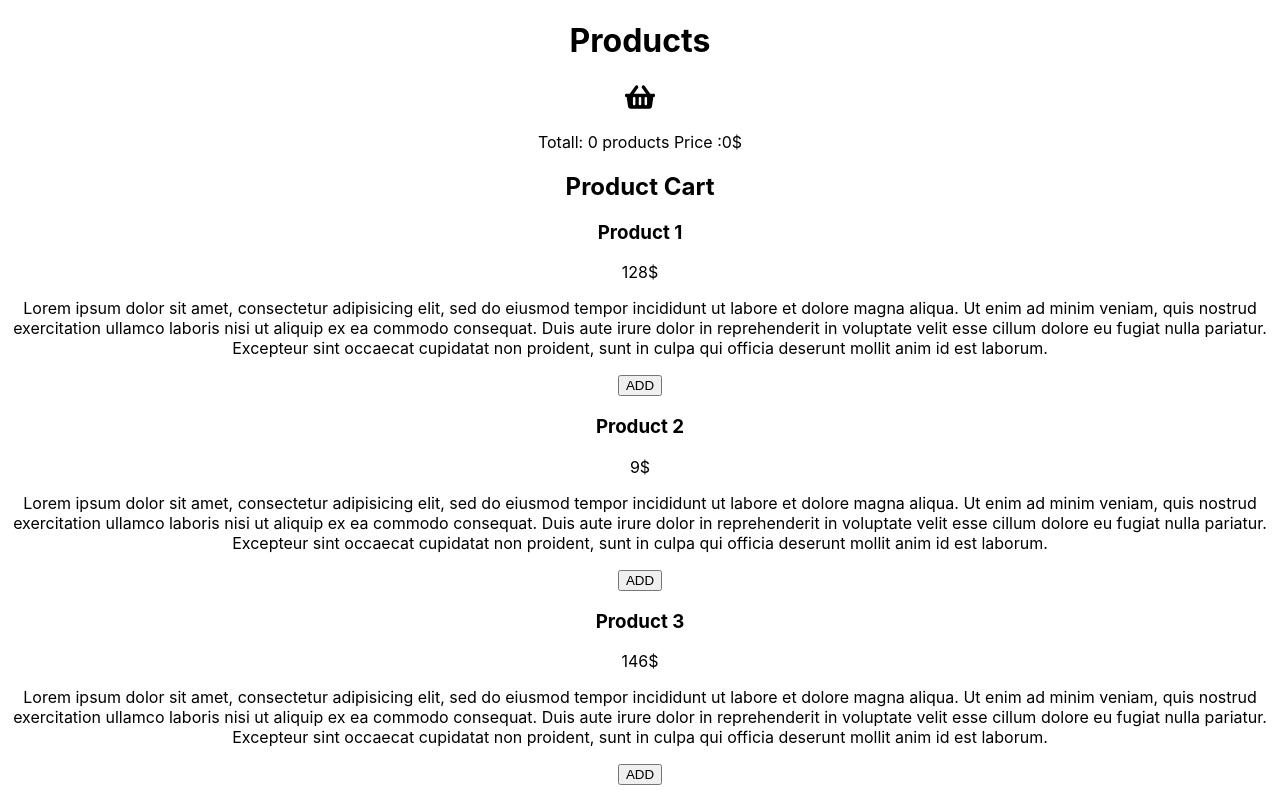
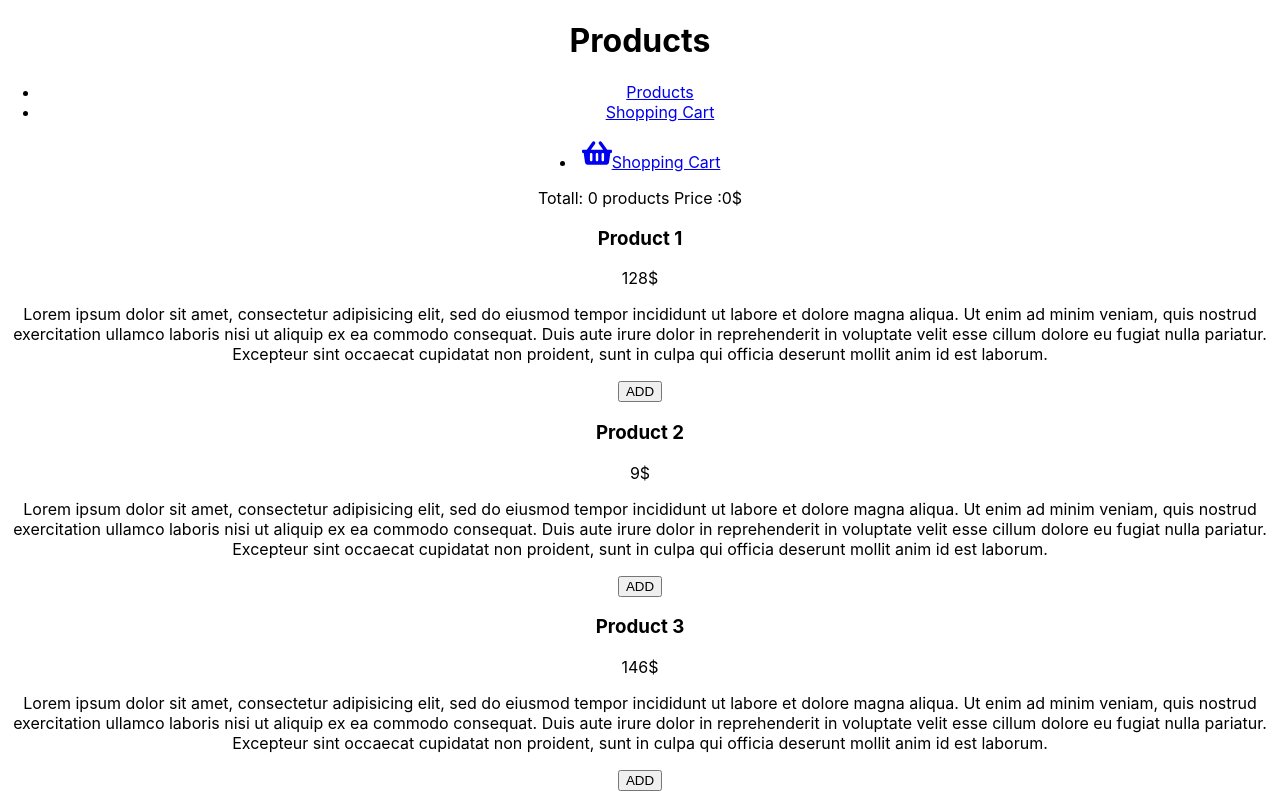
Before and after one commit to SvitlanaTsupryk-jul18/ProductApp, a React (Create React App) app: page / in a window 1280 px wide. Shown: the top 800 px of the page. Built offline with nearby package versions, Linux system fonts and the light colour scheme.

Commit message:
reactrouter implemented

```diff
--- a/package.json
+++ b/package.json
@@ -9,6 +9,7 @@
     "react-redux": "^7.1.0",
     "react-scripts": "3.1.1",
     "redux": "^4.0.4",
+    "react-router-dom": "^5.0.1",
     "redux-devtools-extension": "^2.13.8"
   },
   "scripts": {
--- a/src/App.js
+++ b/src/App.js
@@ -5,7 +5,8 @@ import Header from './Components/Header';
 import Cart from './Components/Cart';
 import Products from './Components/Products';
 import { connect } from 'react-redux';
-import { setProducts } from './redux/products'
+import { setProducts } from './redux/products';
+import { Switch, Route } from 'react-router-dom';
 
 class App extends React.Component {
   componentDidMount() {
@@ -16,8 +17,10 @@ class App extends React.Component {
     return (
       <div className="App">
         <Header />
-        <Cart />
-        <Products />
+        <Switch>
+          <Route exact path="/" component={Products} />
+          <Route path="/cart" component={Cart} />
+        </Switch>
       </div>
     );
   }
--- a/src/Components/Header.js
+++ b/src/Components/Header.js
@@ -1,12 +1,17 @@
 import React from 'react';
 import { connect } from 'react-redux';
 import { getCartItemsCount, getCartTotalPrice } from '../redux/store';
+import { NavLink } from 'react-router-dom';
 
 const Header = ({ count, price }) => (
     <header>
         <h1>Products</h1>
+        <ul>
+            <li><NavLink exact to="/">Products</NavLink></li>
+            <li><NavLink to="/cart">Shopping Cart</NavLink></li>
+        </ul>
         <div>
-            <svg aria-hidden="true" focusable="false" className="header__svg" role="img" xmlns="http://www.w3.org/2000/svg" viewBox="0 0 576 512" height="30" width="30"><path fill="currentColor" d="M576 216v16c0 13.255-10.745 24-24 24h-8l-26.113 182.788C514.509 462.435 494.257 480 470.37 480H105.63c-23.887 0-44.139-17.565-47.518-41.212L32 256h-8c-13.255 0-24-10.745-24-24v-16c0-13.255 10.745-24 24-24h67.341l106.78-146.821c10.395-14.292 30.407-17.453 44.701-7.058 14.293 10.395 17.453 30.408 7.058 44.701L170.477 192h235.046L326.12 82.821c-10.395-14.292-7.234-34.306 7.059-44.701 14.291-10.395 34.306-7.235 44.701 7.058L484.659 192H552c13.255 0 24 10.745 24 24zM312 392V280c0-13.255-10.745-24-24-24s-24 10.745-24 24v112c0 13.255 10.745 24 24 24s24-10.745 24-24zm112 0V280c0-13.255-10.745-24-24-24s-24 10.745-24 24v112c0 13.255 10.745 24 24 24s24-10.745 24-24zm-224 0V280c0-13.255-10.745-24-24-24s-24 10.745-24 24v112c0 13.255 10.745 24 24 24s24-10.745 24-24z"></path></svg>
+            <li><NavLink to="/cart"> <svg aria-hidden="true" focusable="false" className="header__svg" role="img" xmlns="http://www.w3.org/2000/svg" viewBox="0 0 576 512" height="30" width="30"><path fill="currentColor" d="M576 216v16c0 13.255-10.745 24-24 24h-8l-26.113 182.788C514.509 462.435 494.257 480 470.37 480H105.63c-23.887 0-44.139-17.565-47.518-41.212L32 256h-8c-13.255 0-24-10.745-24-24v-16c0-13.255 10.745-24 24-24h67.341l106.78-146.821c10.395-14.292 30.407-17.453 44.701-7.058 14.293 10.395 17.453 30.408 7.058 44.701L170.477 192h235.046L326.12 82.821c-10.395-14.292-7.234-34.306 7.059-44.701 14.291-10.395 34.306-7.235 44.701 7.058L484.659 192H552c13.255 0 24 10.745 24 24zM312 392V280c0-13.255-10.745-24-24-24s-24 10.745-24 24v112c0 13.255 10.745 24 24 24s24-10.745 24-24zm112 0V280c0-13.255-10.745-24-24-24s-24 10.745-24 24v112c0 13.255 10.745 24 24 24s24-10.745 24-24zm-224 0V280c0-13.255-10.745-24-24-24s-24 10.745-24 24v112c0 13.255 10.745 24 24 24s24-10.745 24-24z"></path></svg>Shopping Cart</NavLink></li>
             <p>
                 Totall:  {count} products  Price :{price}$</p>
         </div>
--- a/src/index.js
+++ b/src/index.js
@@ -4,10 +4,13 @@ import './index.css';
 import App from './App';
 import { Provider } from 'react-redux';
 import store from './redux/store';
+import { BrowserRouter } from 'react-router-dom';
 
 ReactDOM.render(
     <Provider store={store}>
-        <App />
+        <BrowserRouter>
+            <App />
+        </BrowserRouter>
     </Provider>,
     document.getElementById('root')
 );
```
Also changed, not shown: 1 other file (tests, documents, lock files or other folders).
